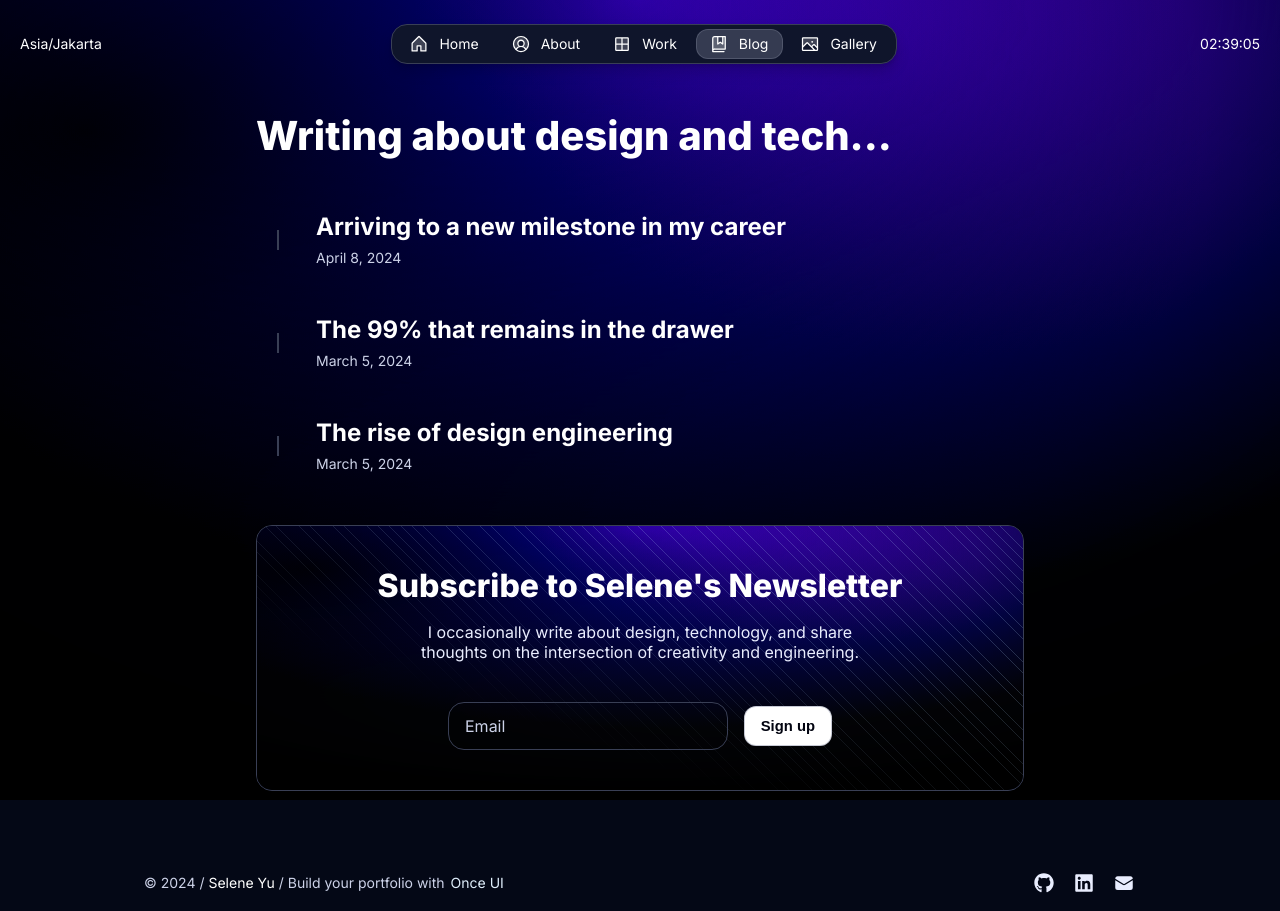
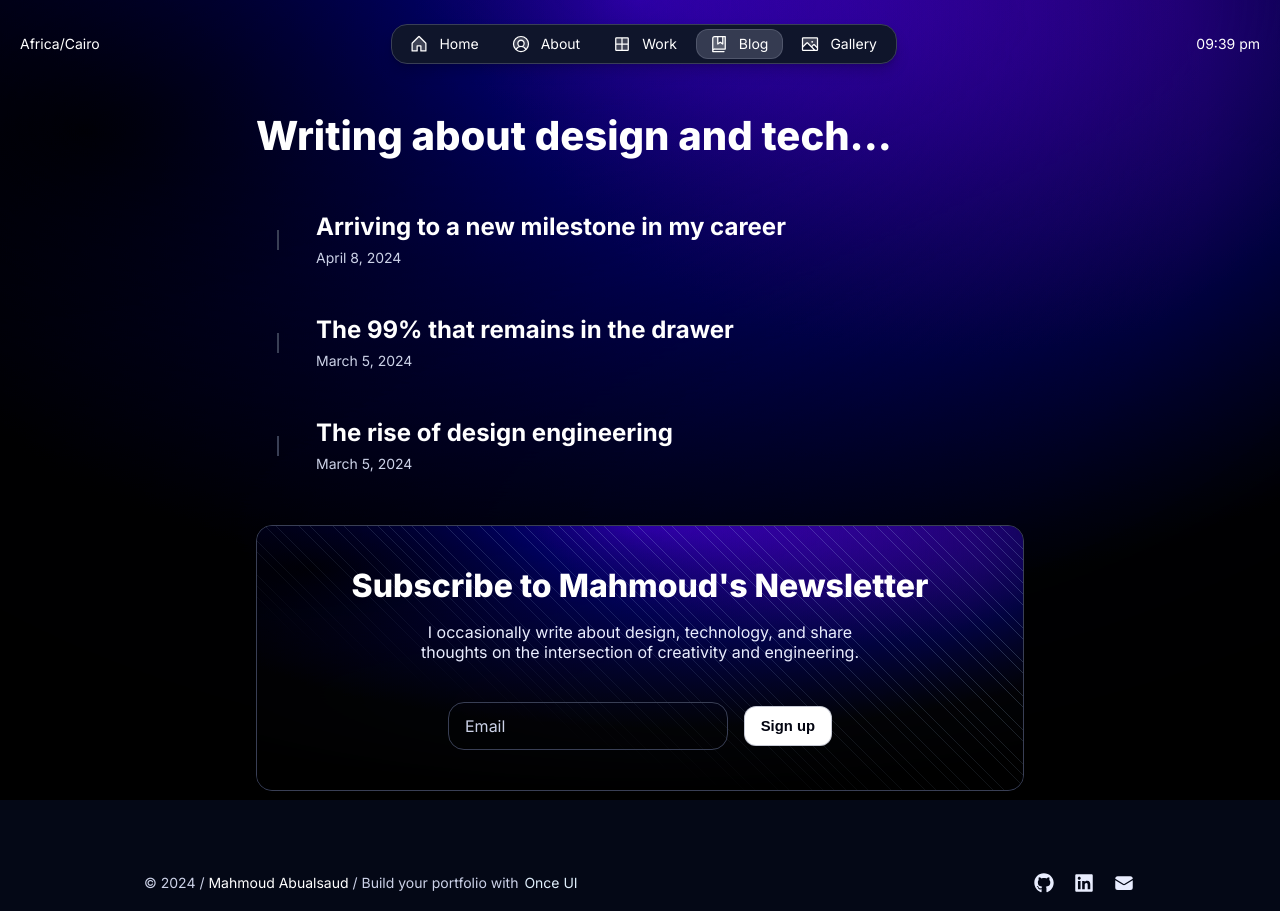
Before and after one commit to mahmoudahmed6544/portfolio, a Next.js app: page /en/blog in a window 1280 px wide. Built offline with nearby package versions, Linux system fonts and the light colour scheme.

Commit message:
change name, role,time zone and time format

```diff
--- a/src/app/resources/content-i18n.js
+++ b/src/app/resources/content-i18n.js
@@ -9,7 +9,7 @@ const createI18nContent = (t) => {
         },
         role:      t("Graphic Designer"),
         avatar:    '/images/avatar.jpg',
-        location:  'Africa/Egypt',        // Expecting the IANA time zone identifier, e.g., 'Europe/Vienna'
+        location:  'Africa/Cairo',        // Expecting the IANA time zone identifier, e.g., 'Europe/Vienna'
         languages: ['Arabic', 'English']  // optional: Leave the array empty if you don't want to display languages
     }
 
--- a/src/app/resources/content.js
+++ b/src/app/resources/content.js
@@ -1,15 +1,15 @@
 import { InlineCode } from "@/once-ui/components";
 
 const person = {
-    firstName: 'Selene',
-    lastName:  'Yu',
+    firstName: 'Mahmoud',
+    lastName:  'Abualsaud',
     get name() {
         return `${this.firstName} ${this.lastName}`;
     },
-    role:      'Design Engineer',
+    role:      'Graphic Designer',
     avatar:    '/images/avatar.jpg',
-    location:  'Asia/Jakarta',        // Expecting the IANA time zone identifier, e.g., 'Europe/Vienna'
-    languages: ['English', 'Bahasa']  // optional: Leave the array empty if you don't want to display languages
+    location:  'Africa/Cairo',        // Expecting the IANA time zone identifier, e.g., 'Europe/Vienna'
+    languages: ['Arabic', 'English']  // optional: Leave the array empty if you don't want to display languages
 }
 
 const newsletter = {
--- a/src/components/Header.tsx
+++ b/src/components/Header.tsx
@@ -29,15 +29,14 @@ const TimeDisplay: React.FC<TimeDisplayProps> = ({ timeZone, locale = 'en-GB' })
             timeZone,
             hour: '2-digit',
             minute: '2-digit',
-                second: '2-digit',
-                hour12: false,
+            hour12: true,  // 12-hour format
         };
         const timeString = new Intl.DateTimeFormat(locale, options).format(now);
         setCurrentTime(timeString);
     };
 
     updateTime();
-        const intervalId = setInterval(updateTime, 1000);
+    const intervalId = setInterval(updateTime, 60000); // Update every minute
 
     return () => clearInterval(intervalId);
 }, [timeZone, locale]);
@@ -47,6 +46,7 @@ const TimeDisplay: React.FC<TimeDisplayProps> = ({ timeZone, locale = 'en-GB' })
         {currentTime}
     </>
 );
+
 };
 
 export default TimeDisplay;
```
Lines whose indentation alone changed are shown as unchanged.
